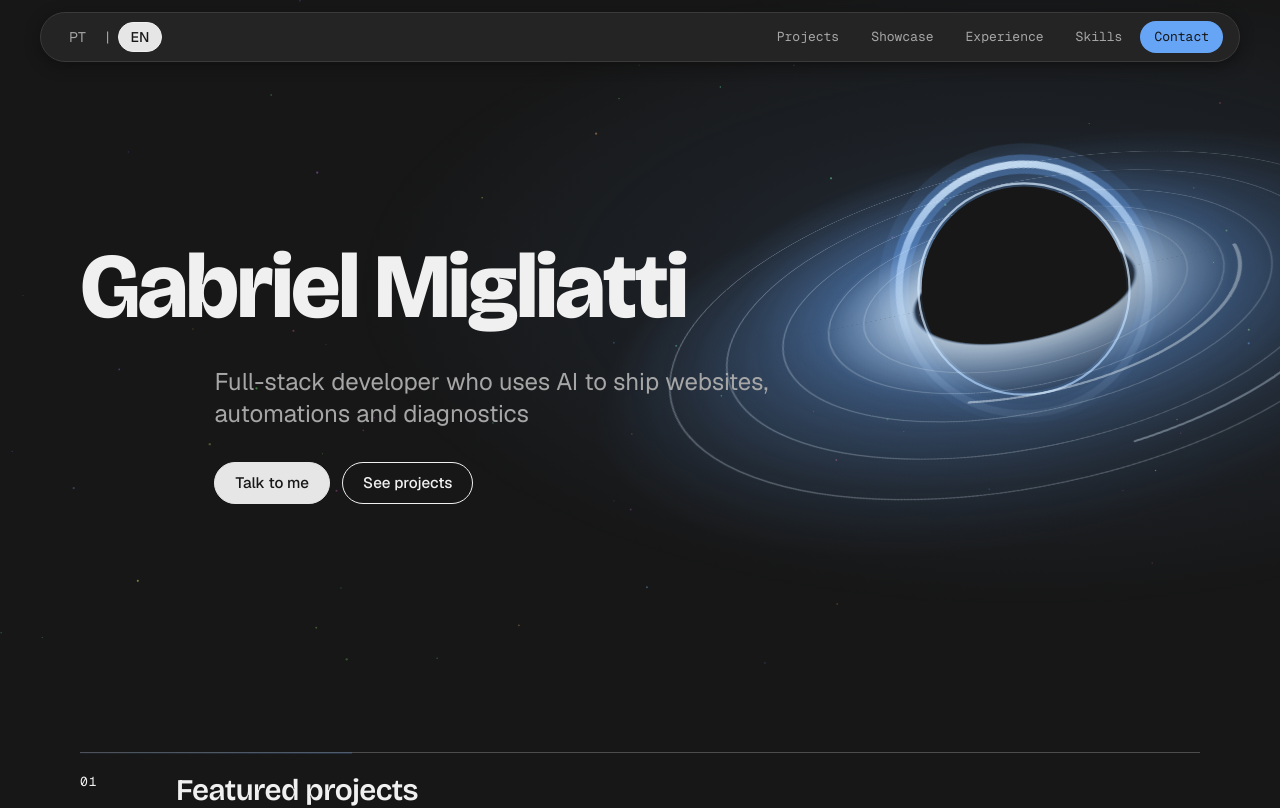
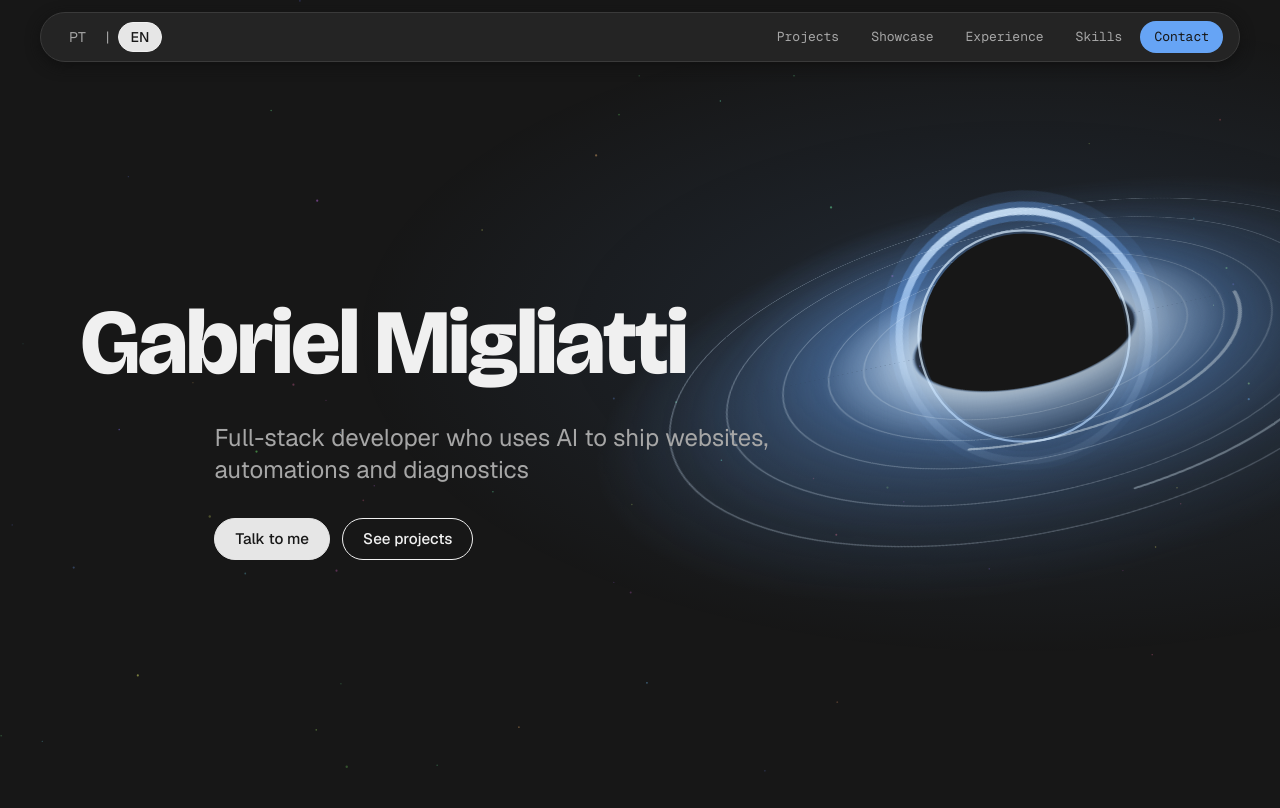
Before and after one commit to Migliatti/migliatti-port, a Next.js app: page /en in a window 1280 px wide. Shown: the top 808 px of the page. Built offline with nearby package versions, Linux system fonts and the light colour scheme.

Commit message:
Expande a Hero para a altura inteira da viewport

```diff
--- a/app/globals.css
+++ b/app/globals.css
@@ -644,8 +644,8 @@ main:focus {
   position: relative;
   isolation: isolate;
   display: flex;
-  min-height: min(calc(100vh - 7rem), 44rem);
-  min-height: min(calc(100svh - 7rem), 44rem);
+  min-height: 100vh;
+  min-height: 100svh;
   flex-direction: column;
   justify-content: center;
   padding-top: calc(var(--altura-barra) + 2rem);
```
Also changed, not shown: 3 other files (tests, documents, lock files or other folders).
